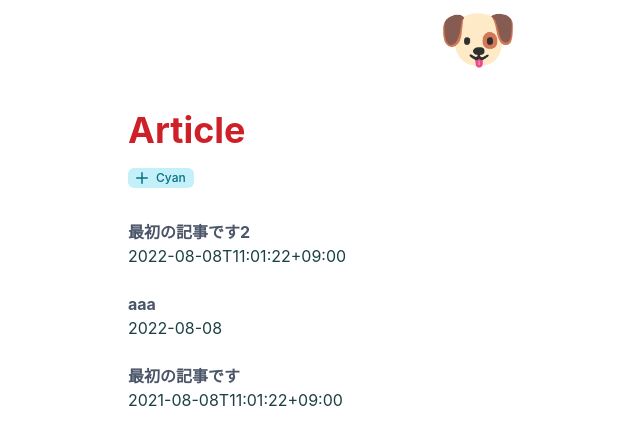
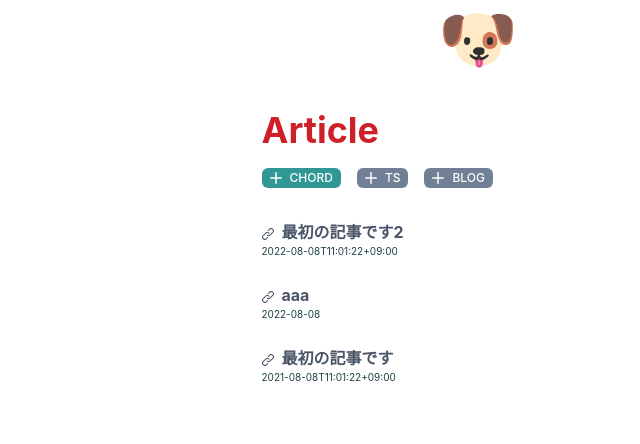
Before and after one commit to kzhub/mdx-blog, a Next.js app: page / in a window 1280 px wide. Shown: the top 444 px of the page, without its empty margins (162-802 px from the left). Built offline with nearby package versions, Linux system fonts and the light colour scheme.

Commit message:
Add style

```diff
--- a/pages/index.tsx
+++ b/pages/index.tsx
@@ -3,8 +3,8 @@ import Image from "next/image";
 import fs from 'fs'
 import Link from "next/link";
 import { useState } from "react";
-import { Tag, HStack, TagLeftIcon, TagLabel, Text, Heading, Center, Box } from "@chakra-ui/react";
-import { AddIcon } from "@chakra-ui/icons";
+import { Tag, HStack, TagLeftIcon, TagLabel, Text, Heading, Center, Box,Icon } from "@chakra-ui/react";
+import { AddIcon,LinkIcon } from "@chakra-ui/icons";
 
 
 export default function Home({ data }: { data: Array<any> }) {
@@ -39,16 +39,24 @@ export default function Home({ data }: { data: Array<any> }) {
 					</Link>
 				</Heading>
 
-				<Box bg='' maxW='720px' h='100%' color='#1D4044' m='0 auto' px='10px'>
+				<Box bg='' maxW='453px' h='100%' color='#1D4044' m='0 auto' px='10px'>
 					<Heading as='h2' size='xl' noOfLines={1} color='#ce2029'
 						mt='32px'
 					>
 						Article
 					</Heading>
 					<HStack spacing={4} mt='16px' mb='32px'>
-						<Tag size='sm' key='sm' variant='subtle' colorScheme='cyan'>
+						<Tag size='sm' key='sm' variant='solid' colorScheme='teal'>
 							<TagLeftIcon boxSize='12px' as={AddIcon} />
-							<TagLabel>Cyan</TagLabel>
+							<TagLabel>CHORD</TagLabel>
+						</Tag>
+						<Tag size='sm' key='sm' variant='solid'>
+							<TagLeftIcon boxSize='12px' as={AddIcon} />
+							<TagLabel>TS</TagLabel>
+						</Tag>
+						<Tag size='sm' key='sm' variant='solid'>
+							<TagLeftIcon boxSize='12px' as={AddIcon} />
+							<TagLabel>BLOG</TagLabel>
 						</Tag>
 					</HStack>
 
@@ -61,9 +69,10 @@ export default function Home({ data }: { data: Array<any> }) {
 										color='#4A5568'
 										mt='24px'
 									>
+										<Icon boxSize='12px' as={LinkIcon} mr='8px'/>
 										{item.title}
 									</Heading>
-									<span>{item.date}</span>
+									<Text fontSize='10px'>{item.date}</Text>
 								</Link>
 							</li>
 						))}
```
